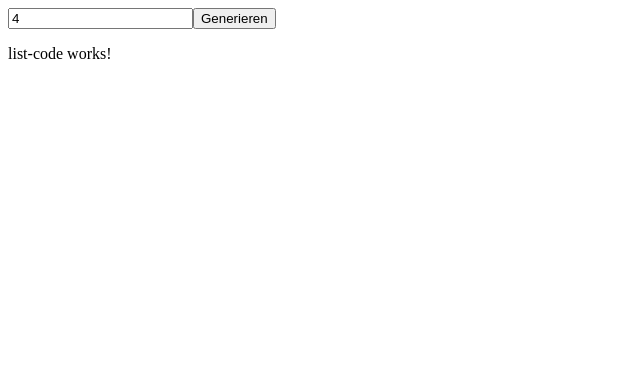
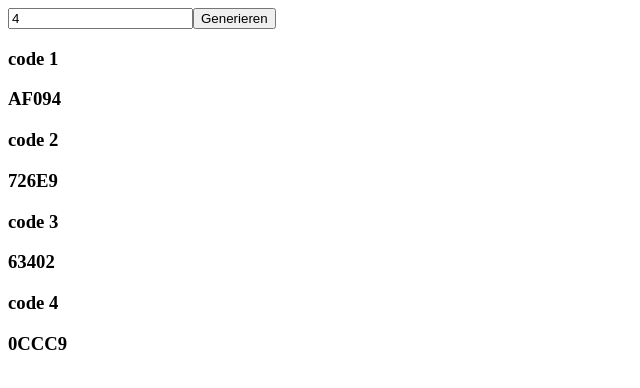
Before and after one commit to KevinKarahali/code-generator, an Angular app: page / in a window 1280 px wide. Both pictures are taken after a click on the button "Generieren". Shown: the top 388 px of the page, without its empty margins (0-640 px from the left). Built offline with nearby package versions, Linux system fonts and the light colour scheme.

Commit message:
list component show the list with the code

```diff
--- a/src/app/code-generator/list-code/list-code.component.html
+++ b/src/app/code-generator/list-code/list-code.component.html
@@ -1 +1,15 @@
-<p>list-code works!</p>
+<div *ngFor="let code of codes; let i = index">
+  <h3>code {{i + 1}}</h3>
+  <h3>{{codes[i]}}</h3>
+</div>
+<!--<div class="row">-->
+<!--  <div *ngFor="let gif of results" class="col-md-4 col-sm-6">-->
+<!--    <div class="card">-->
+<!--      <img [src]="gif.images.downsized_medium.url" [alt]="gif.title" class="card-img-top">-->
+<!--      <div class="card-body">-->
+<!--        <p class="card-text">-->
+<!--        </p>-->
+<!--      </div>-->
+<!--    </div>-->
+<!--  </div>-->
+<!--</div>-->
--- a/src/app/code-generator/list-code/list-code.component.ts
+++ b/src/app/code-generator/list-code/list-code.component.ts
@@ -1,15 +1,17 @@
-import { Component, OnInit } from '@angular/core';
+import {Component} from '@angular/core';
+import {GeneratorService} from "../services/generator.service";
 
 @Component({
   selector: 'app-list-code',
   templateUrl: './list-code.component.html',
   styleUrls: ['./list-code.component.css']
 })
-export class ListCodeComponent implements OnInit {
+export class ListCodeComponent {
 
-  constructor() { }
-
-  ngOnInit(): void {
+  constructor(private generatorService: GeneratorService) {
   }
 
+  public get codes() {
+    return this.generatorService.codes
+  }
 }
```
